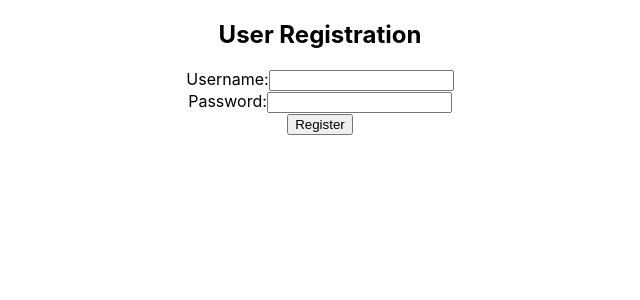
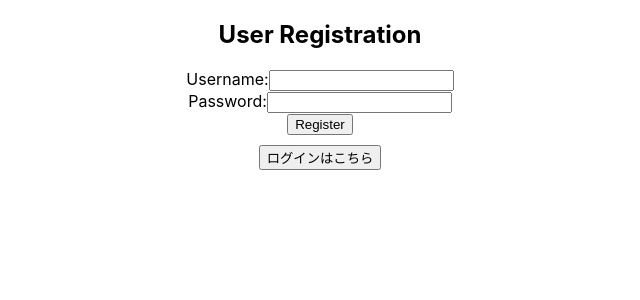
Before and after one commit to u-keiya/album_maker, a React (Create React App) app in the folder frontend/: page /register in a window 1280 px wide. Shown: the top 300 px of the page, without its empty margins (320-960 px from the left). Built offline with nearby package versions, Linux system fonts and the light colour scheme.

Commit message:
add navigation from register page to login page

```diff
--- a/frontend/src/components/Register.tsx
+++ b/frontend/src/components/Register.tsx
@@ -1,10 +1,12 @@
 import React, { useState } from 'react';
+import { useNavigate } from 'react-router-dom'; // useNavigateをインポート
 
 const Register: React.FC = () => {
   const [username, setUsername] = useState('');
   const [password, setPassword] = useState('');
   const [error, setError] = useState<string | null>(null);
   const [loading, setLoading] = useState(false);
+  const navigate = useNavigate(); // useNavigateフックを使用
 
   const handleSubmit = async (event: React.FormEvent) => {
     event.preventDefault();
@@ -28,9 +30,10 @@ const Register: React.FC = () => {
       const data = await response.json();
       console.log('Registration successful:', data); // 成功時のレスポンスをコンソールに出力
       // TODO: トークンを保存し、ログイン状態に遷移する処理を追加
-      alert('Registration successful!'); // 仮の成功通知
+      alert('Registration successful! Redirecting to login...'); // 仮の成功通知
       setUsername('');
       setPassword('');
+      navigate('/login'); // 登録成功後、ログインページへ遷移
 
     } catch (err: any) {
       setError(err.message || 'Registration failed. Please try again.');
@@ -38,6 +41,10 @@ const Register: React.FC = () => {
     } finally {
       setLoading(false);
     }
+  };
+
+  const handleLoginClick = () => {
+    navigate('/login'); // /loginパスに遷移
   };
 
   return (
@@ -72,6 +79,13 @@ const Register: React.FC = () => {
           {loading ? 'Registering...' : 'Register'}
         </button>
       </form>
+      <button
+        type="button"
+        style={{ marginTop: '10px' }}
+        onClick={handleLoginClick} // onClickイベントハンドラを追加
+      >
+        ログインはこちら
+      </button>
     </div>
   );
 };
```
